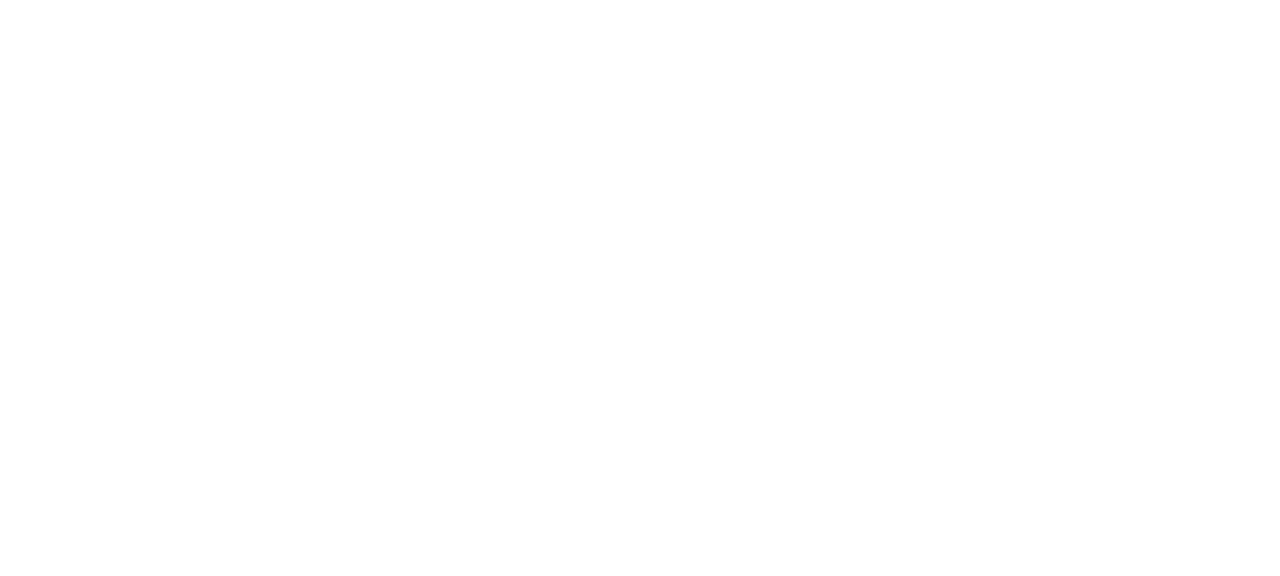
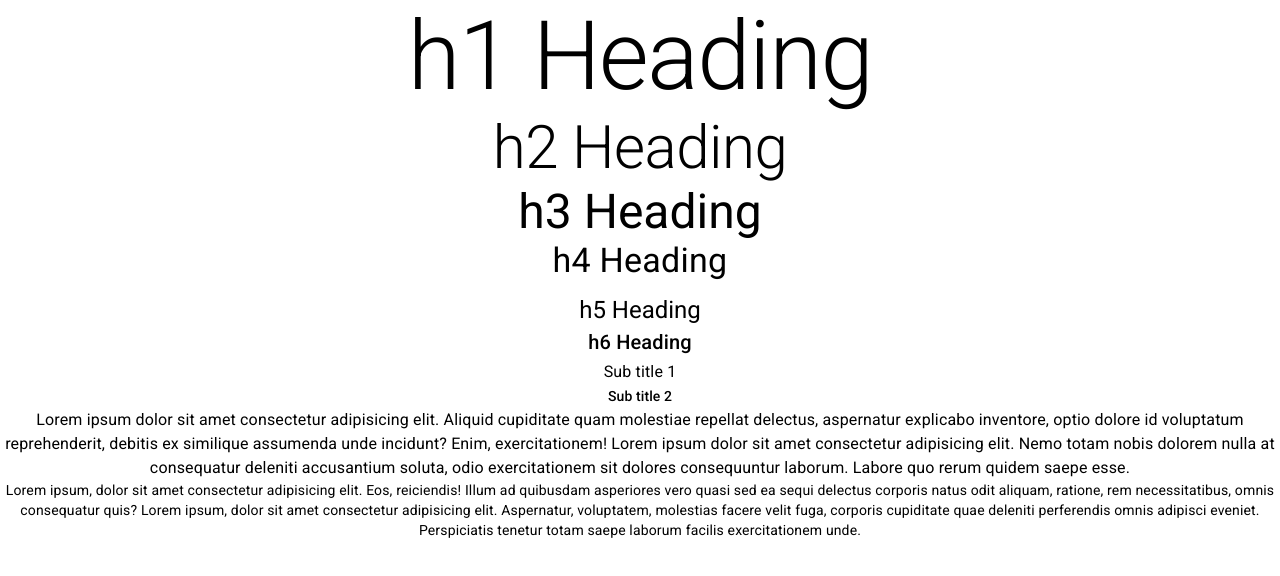
Before and after one commit to bhonkabigting/React-MUI-Demo, a React (Create React App) app: page / in a window 1280 px wide. Shown: the top 576 px of the page. Built offline with nearby package versions, Linux system fonts and the light colour scheme.

Commit message:
Finished typography.

```diff
--- a/public/index.html
+++ b/public/index.html
@@ -24,6 +24,17 @@
       work correctly both with client-side routing and a non-root public URL.
       Learn how to configure a non-root public URL by running `npm run build`.
     -->
+
+    <!--
+      Roboto installation through the Google Web Fonts CDN.
+    -->
+    <link rel="preconnect" href="https://fonts.googleapis.com" />
+    <link rel="preconnect" href="https://fonts.gstatic.com" crossorigin />
+    <link
+      rel="stylesheet"
+      href="https://fonts.googleapis.com/css2?family=Roboto:wght@300;400;500;600;700&display=swap"
+    />
+
     <title>React App</title>
   </head>
   <body>
--- a/src/App.tsx
+++ b/src/App.tsx
@@ -1,10 +1,12 @@
-import './App.css';
+import "./App.css";
+import { MuiTypography } from "./components/MuiTypography";
 
 function App() {
-  return (
-    <div className="App">
-    </div>
-  );
+	return (
+		<div className="App">
+			<MuiTypography />
+		</div>
+	);
 }
 
 export default App;
--- /dev/null
+++ b/src/components/MuiTypography.tsx
@@ -0,0 +1,26 @@
+import { Typography } from "@mui/material";
+
+export const MuiTypography = () => {
+    return (
+        <div>
+            <Typography variant="h1">h1 Heading</Typography>
+            <Typography variant="h2">h2 Heading</Typography>
+            <Typography variant="h3">h3 Heading</Typography>
+            <Typography variant="h4" component="h1" gutterBottom>
+                h4 Heading
+            </Typography>
+            <Typography variant="h5">h5 Heading</Typography>
+            <Typography variant="h6">h6 Heading</Typography>
+
+            <Typography variant="subtitle1">Sub title 1</Typography>
+            <Typography variant="subtitle2">Sub title 2</Typography>
+
+            <Typography variant="body1">
+                Lorem ipsum dolor sit amet consectetur adipisicing elit. Aliquid cupiditate quam molestiae repellat delectus, aspernatur explicabo inventore, optio dolore id voluptatum reprehenderit, debitis ex similique assumenda unde incidunt? Enim, exercitationem! Lorem ipsum dolor sit amet consectetur adipisicing elit. Nemo totam nobis dolorem nulla at consequatur deleniti accusantium soluta, odio exercitationem sit dolores consequuntur laborum. Labore quo rerum quidem saepe esse.
+            </Typography>
+            <Typography variant="body2">
+                Lorem ipsum, dolor sit amet consectetur adipisicing elit. Eos, reiciendis! Illum ad quibusdam asperiores vero quasi sed ea sequi delectus corporis natus odit aliquam, ratione, rem necessitatibus, omnis consequatur quis? Lorem ipsum, dolor sit amet consectetur adipisicing elit. Aspernatur, voluptatem, molestias facere velit fuga, corporis cupiditate quae deleniti perferendis omnis adipisci eveniet. Perspiciatis tenetur totam saepe laborum facilis exercitationem unde.
+            </Typography>
+        </div>
+    );
+};
```
